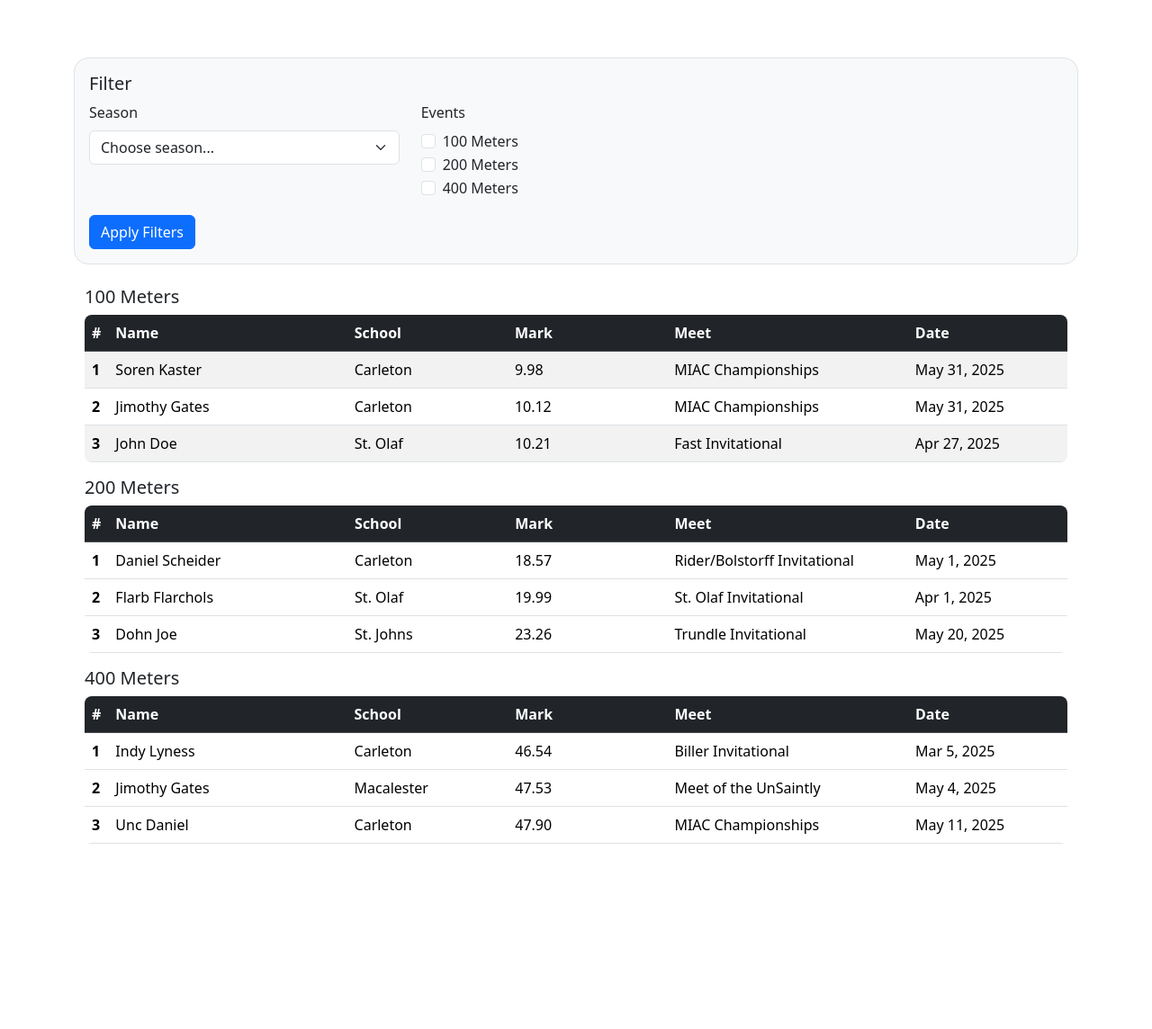
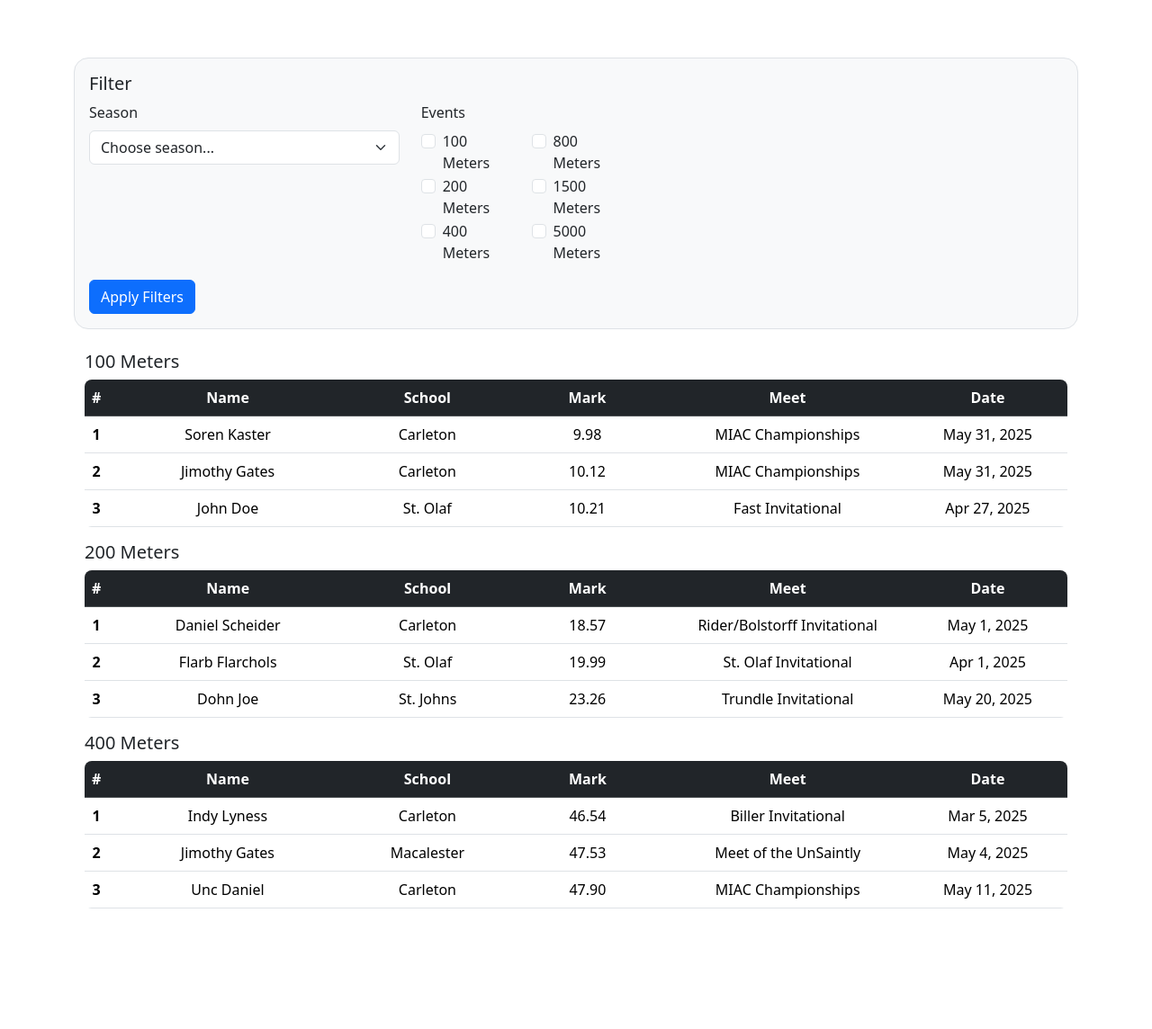
Before and after one commit to ILyness/cs257, a Flask app: page / in a window 1280 px wide. Shown: the part 56-1200 px from the top of the page at 90% size. Run offline with Flask 3, Linux system fonts and the light colour scheme; parts of the project's set-up code (start-up, migrations or seed data) failed here and were passed over.

Commit message:
Updated form layout for index.html

```diff
--- a/webapp/templates/index.html
+++ b/webapp/templates/index.html
@@ -78,7 +78,7 @@
         <h5>Filter</h5>
 
         <div class="row mb-3">
-          <div class="col-6 col-md-4">
+          <div class="col-md-4">
             <label for="seasonSelect" class="form-label">Season</label>
             <select id="seasonSelect" name="season" class="form-select w-100">
               <option value="" selected>Choose season...</option>
@@ -91,8 +91,10 @@
 
 
 
-          <div class="col-6">
+          <div class="col-md-8">
             <label class="form-label d-block">Events</label>
+            <div class="row">
+              <div class="col-md-2">
                 <div class="form-check">
                   <input class="form-check-input" type="checkbox" name="event" id="event100" value="100 Meters" />
                   <label class="form-check-label" for="event100">100 Meters</label>
@@ -106,6 +108,23 @@
                   <label class="form-check-label" for="event400">400 Meters</label>
                 </div>
               </div>
+
+              <div class="col-md-2">
+                <div class="form-check">
+                  <input class="form-check-input" type="checkbox" name="event" id="event800" value="800 Meters" />
+                  <label class="form-check-label" for="event800">800 Meters</label>
+                </div>
+                <div class="form-check">
+                  <input class="form-check-input" type="checkbox" name="event" id="event1500" value="1500 Meters" />
+                  <label class="form-check-label" for="event1500">1500 Meters</label>
+                </div>
+                <div class="form-check">
+                  <input class="form-check-input" type="checkbox" name="event" id="event5000" value="5000 Meters" />
+                  <label class="form-check-label" for="event5000">5000 Meters</label>
+                </div>
+              </div>
+            </div>
+          </div>
         </div>
 
 
@@ -115,7 +134,7 @@
 
         <div class="container-md">
           <h5>100 Meters</h5>
-          <table class="table table-condensed table-striped rounded-3 overflow-hidden">
+          <table class="table rounded-3 overflow-hidden text-center align-middle">
             <thead class="table-dark">
               <tr>
                 <th scope="col">#</th>
@@ -154,7 +173,7 @@
             </tbody>
           </table>
           <h5>200 Meters</h5>
-          <table class="table table-condensed rounded-3 overflow-hidden">
+          <table class="table rounded-3 overflow-hidden text-center align-middle">
             <thead class="table-dark">
               <tr>
                 <th scope="col">#</th>
@@ -193,7 +212,7 @@
             </tbody>
           </table>
           <h5>400 Meters</h5>
-          <table class="table table-condensed rounded-3 overflow-hidden">
+          <table class="table rounded-3 overflow-hidden text-center align-middle">
             <thead class="table-dark">
               <tr>
                 <th scope="col">#</th>
```
Lines whose indentation alone changed are shown as unchanged.
